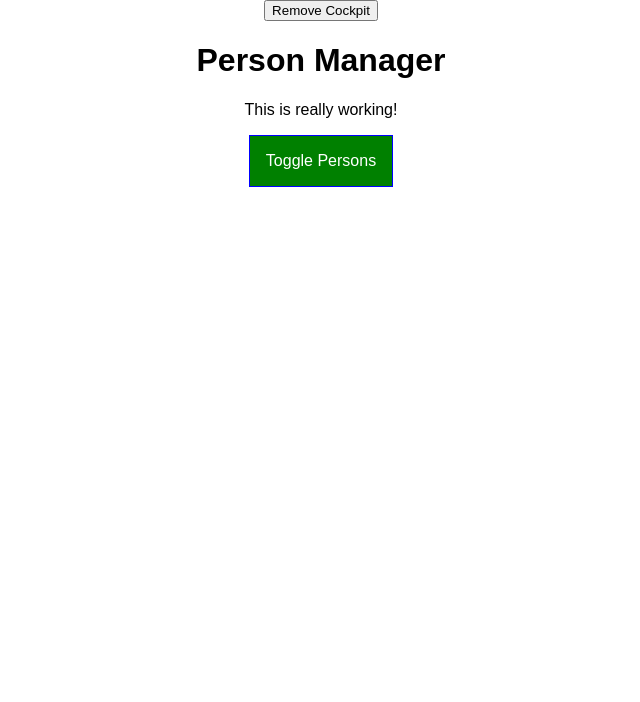
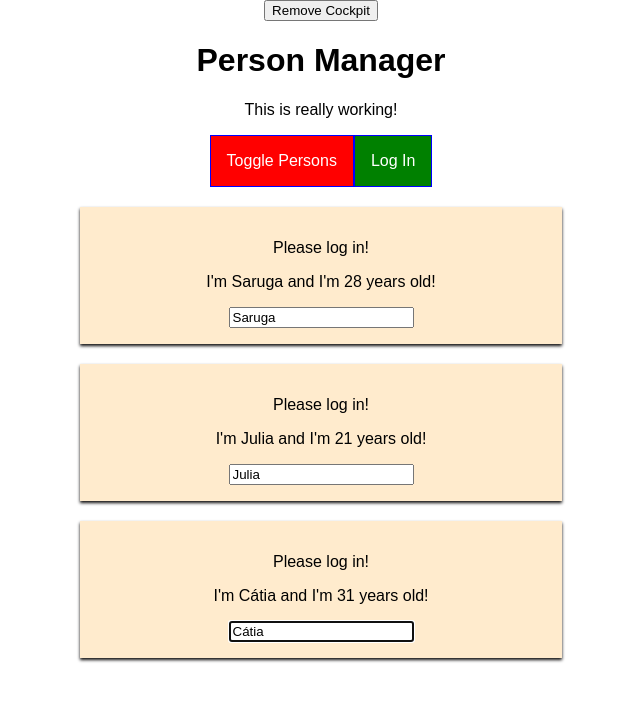
Before and after one commit to JoseCigarro/React-JM, a React app: page / in a window 1280 px wide. Shown: the top 702 px of the page, without its empty margins (319-959 px from the left). Built offline with nearby package versions, Linux system fonts and the light colour scheme.

Commit message:
propTypes : refs : useEffect

```diff
--- a/package.json
+++ b/package.json
@@ -42,6 +42,7 @@
     "postcss-normalize": "7.0.1",
     "postcss-preset-env": "6.6.0",
     "postcss-safe-parser": "4.0.1",
+    "prop-types": "^15.7.2",
     "react": "^16.8.6",
     "react-app-polyfill": "^1.0.1",
     "react-dev-utils": "^9.0.1",
--- a/src/components/Cockpit/Cockpit.js
+++ b/src/components/Cockpit/Cockpit.js
@@ -1,14 +1,18 @@
-import React, { useEffect } from 'react';
+import React, { useEffect, useRef } from 'react';
 
 import style from './Cockpit.module.css'
 
 const Cockpit =  props  => {
+    const toogleBtnRef = useRef(null);
+
+
     useEffect(() => {
     console.log('[Cockpit.js] useEffect');
       // http request...
-      setTimeout(() =>{
-        alert('Save data to cloud');
-      }, 1000);
+    // setTimeout(() =>{
+    //     alert('Save data to cloud');
+    // }, 1000);
+    toogleBtnRef.current.click();
     return () => {
         console.log('[Cockpit.js] cleanup work in useEffect');
     }
@@ -29,11 +33,11 @@ const Cockpit =  props  => {
         btnClass = style.Red;
     }
 
-    if (props.persons.length <= 2) {
+    if (props.personsLength <= 2) {
       classes.push(style.red); // classes = ['red']
     }
 
-    if (props.persons.length <=1) {
+    if (props.personsLength <=1) {
       classes.push(style.bold); // classes = ['red', 'bold']
     }
 
@@ -42,12 +46,14 @@ const Cockpit =  props  => {
             <h1>{props.title}</h1>
             <p className={classes.join(' ')}>This is really working!</p>
             <button
+                ref={toogleBtnRef}
                 className={btnClass}
-                onClick={props.clicked}>Toggle Persons
+                onClick={props.clicked}>
+                    Toggle Persons
             </button>
+            <button onClick={props.login}>Log In</button>
         </div>
-
     );
 };
 
-export default Cockpit;
+export default React.memo(Cockpit);
--- a/src/components/Persons/Person/Person.js
+++ b/src/components/Persons/Person/Person.js
@@ -1,22 +1,52 @@
 import React, {Component} from 'react';
+import PropTypes from 'prop-types';
 
-import Style from './Person.module.css';
+import Aux from '../../../hoc/Aux';
+import withClass from '../../../hoc/withClass';
+import classes from './Person.module.css';
 
 class Person extends Component {
+    constructor(props) {
+        super(props)
+        this.inputElementRef = React.createRef();
+    }
+
+
+    componentDidMount(){
+        // this.inputElement.focus();
+        this.inputElementRef.current.focus();
+    }
+
+
     render () {
         console.log('[Person.js] rendering...');
+        // We can use React.Fragment instead of our Aux component
         return (
-            <div className={Style.Person}>
-                <p onClick={this.props.click}>I'm {this.props.name} and I'm {this.props.age}  years old!</p>
-                <p>{this.props.children}</p>
+            <Aux>
+                {this.props.isAuth ? <p>Authenticated</p> : <p>Please log in!</p>}
+                <p onClick={this.props.click}>
+                    I'm {this.props.name} and I'm {this.props.age}  years old!
+                </p>
+                <p key="i2">{this.props.children}</p>
                 <input
+                    key="i3"
+                    //ref={(inputEl) => {this.inputElement = inputEl}}
+                    ref={this.inputElementRef}
                     type="text"
                     onChange={this.props.changed}
                     value={this.props.name}
                 />
-            </div>
-        )
+            </Aux>
+        );
     }
+}
+
+
+Person.propTypes = {
+    click: PropTypes.func,
+    name: PropTypes.string,
+    age: PropTypes.number,
+    changed: PropTypes.func
 };
 
-export default Person;
+export default withClass(Person, classes.Person);
--- a/src/components/Persons/Persons.js
+++ b/src/components/Persons/Persons.js
@@ -1,8 +1,8 @@
-import React, {Component} from 'react';
+import React, {PureComponent} from 'react';
 
 import Person from './Person/Person';
 
-class Persons extends Component {
+class Persons extends PureComponent {
   // static getDerivedStateFromProps(props, state) {
   //   console.log('[Persons.js] getDerivedStateFromProps');
   //   return state;
@@ -12,17 +12,22 @@ class Persons extends Component {
   //   console.log('[Persons.js] componentWillReceiveProps',props);
   // }
 
-  shouldComponentUpdate (nextProps, nextState) {
-    console.log('[Persons.js] shouldComponentUpdate');
-      if (nextProps.persons !== this.props.persons){
-        return true;
-      } else {
-        return false;
-      }
-    }
+  // shouldComponentUpdate (nextProps, nextState) {
+  //   console.log('[Persons.js] shouldComponentUpdate');
+  //     if (
+  //       nextProps.persons !== this.props.persons ||
+  //       nextProps.changed !== this.props.changed ||
+  //       nextProps.clicked !== this.props.clicked
+  //       ){
+  //       return true;
+  //     } else {
+  //       return false;
+  //     }
+  //     // return true;
+  //   }
 
 
-  getSnapshotBeforeUpdate(prevProps, prevState) {
+  getSnapshotBeforeUpdate (prevProps, prevState) {
     console.log('[Persons,js] getSnapshotBeforeUpdate');
     return { message: 'Snapshot!'};
   }
@@ -31,7 +36,7 @@ class Persons extends Component {
 
   // }
 
-  componentDidUpdate(prevProps, prevState, snapshot) {
+  componentDidUpdate (prevProps, prevState, snapshot) {
     console.log('[Persons.js] componentDidUpdate');
     console.log(snapshot);
   }
@@ -49,7 +54,8 @@ class Persons extends Component {
           name={person.name}
           age={person.age}
           key={person.id}
-          changed={(event) => this.props.changed(event, person.id)}
+          changed={event => this.props.changed(event, person.id)}
+          isAuth={this.props.isAuthenticated}
         />
       );
     });
--- a/src/containers/App.js
+++ b/src/containers/App.js
@@ -1,7 +1,10 @@
 import React, { Component } from 'react';
-import Style from './App.module.css';
+
+import classes from './App.module.css';
 import Persons from '../components/Persons/Persons';
 import Cockpit from '../components/Cockpit/Cockpit';
+import withClass from '../hoc/withClass';
+import Aux from '../hoc/Aux';
 
 
 class App extends Component {
@@ -11,7 +14,7 @@ class App extends Component {
   }
 
 
-   state = {
+state = {
     persons: [
       {id: 'qwewe', name: 'Saruga', age: 28},
       {id: 'qwe23', name: 'Julia', age: 21},
@@ -19,8 +22,10 @@ class App extends Component {
     ],
     otherState: 'some other value',
     showPersons: false,
-    showCockpit: true
-   }
+    showCockpit: true,
+    changeCounter: 0,
+    authenticated: false
+}
 
   static getDerivedStateFromProps(props, state) {
     console.log('[App.js] getDerivedStateFromProps', props);
@@ -33,16 +38,16 @@ class App extends Component {
 
   componentDidMount( ) {
     console.log('[App.js] componentDidMount');
-  }
+  };
 
   shouldComponentUpdate(nextProps, nextState) {
     console.log('[App.js] shouldComponentUpdate');
     return true;
-  }
+  };
 
   componentDidUpdate() {
     console.log('[App.js] componentDidUpdate')
-  }
+  };
 
 
   nameChangedHandler = ( event, id ) => {
@@ -60,7 +65,12 @@ class App extends Component {
     const persons = [...this.state.persons];
     persons[personIndex] = person;
 
-    this.setState({persons: persons});
+    this.setState((prevState, props) => {
+      return {
+        persons: persons,
+        changeCounter: prevState.changeCounter + 1
+      };
+    });
   };
 
   deletePersonHandler = (personIndex) => {
@@ -68,12 +78,16 @@ class App extends Component {
     const persons = [...this.state.persons];
     persons.splice(personIndex, 1);
     this.setState({persons: persons});
-  }
+  };
 
   togglePersonHandler = () => {
     const doesShow = this.state.showPersons;
     this.setState({showPersons: !doesShow})
-  }
+  };
+
+  loginHandler = () => {
+    this.setState({authenticated: true});
+  };
 
   render(){
     console.log('[App.js] render');
@@ -86,12 +100,13 @@ class App extends Component {
           persons={this.state.persons}
           clicked={this.deletePersonHandler}
           changed={this.nameChangedHandler}
+          isAuthenticated={this.state.authenticated}
         />
       );
     }
 
       return (
-        <div className={Style.App}>
+        <Aux>
           <button onClick={() =>{
             this.setState({ showCockpit: false });
           }}>
@@ -101,16 +116,17 @@ class App extends Component {
               <Cockpit
                 title={this.props.appTitle}
                 showPersons={this.state.showPersons}
-                persons={this.state.persons}
+                personsLength={this.state.persons.length}
                 clicked={this.togglePersonHandler}
+                login={this.loginHandler}
               />
             ) : null}
           {persons}
-        </div>
+        </Aux>
       );
    // return React.createElement('div', {className: 'App'}, React.createElement('h1', null, 'Does this work now?'));
 
   }
 }
 
-export default App;
+export default withClass(App, classes.App);
--- /dev/null
+++ b/src/hoc/Aux.js
@@ -0,0 +1,3 @@
+const aux = props => props.children;
+
+export default aux;
--- /dev/null
+++ b/src/hoc/withClass.js
@@ -0,0 +1,11 @@
+import React from 'react';
+
+const withClass = (WrapperComponent, className) => {
+    return props => (
+        <div className={className}>
+            <WrapperComponent {...props} />
+        </div>
+    );
+};
+
+export default withClass;
```
Also changed, not shown: src/components/Persons/Person/Person.module.css (line endings or trailing spaces). Lines whose indentation alone changed are shown as unchanged.
